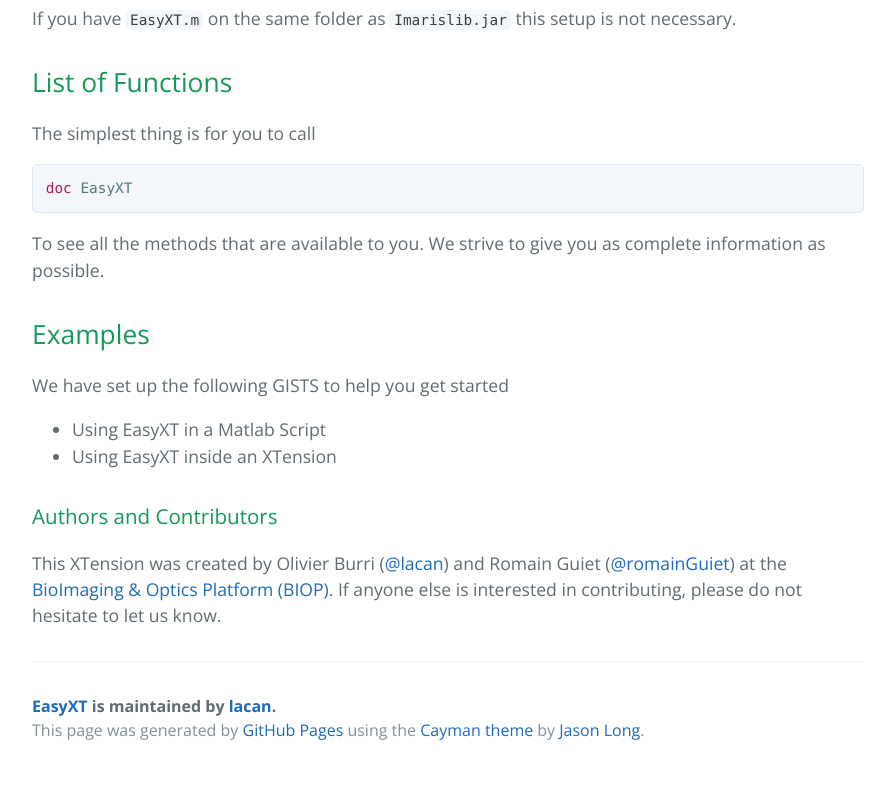
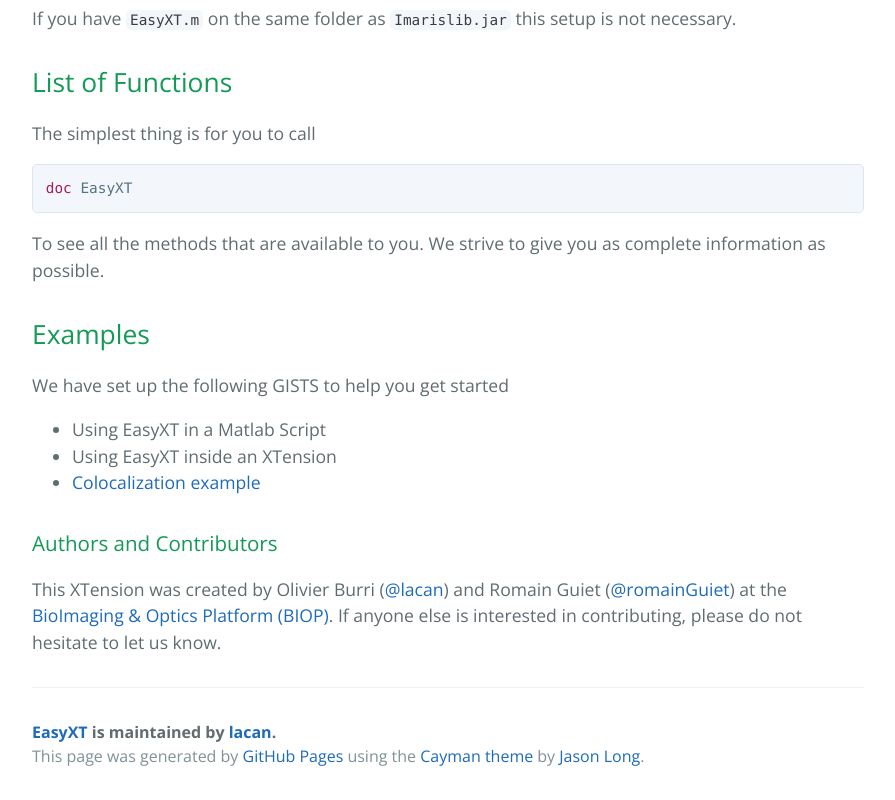
Before and after one commit to BIOP/EasyXT, a plain HTML site: page index.html in a window 1280 px wide. Shown: the part 1277-2077 px from the top of the page, without its empty margins (192-1087 px from the left). Before the commit the page ends 2051 px from the top, so only its background shows below. Drawn offline with nearby package versions, Linux system fonts and the light colour scheme.

Commit message:
Create gh-pages branch via GitHub

```diff
--- a/index.html
+++ b/index.html
@@ -87,6 +87,7 @@
 <ul>
 <li>Using EasyXT in a Matlab Script</li>
 <li>Using EasyXT inside an XTension</li>
+<li><a href="https://gist.github.com/lacan/be7cfba6ba1d26594598">Colocalization example</a></li>
 </ul>
 
 <h3>
```
Also changed, not shown: params.json (+1 -1 lines).
